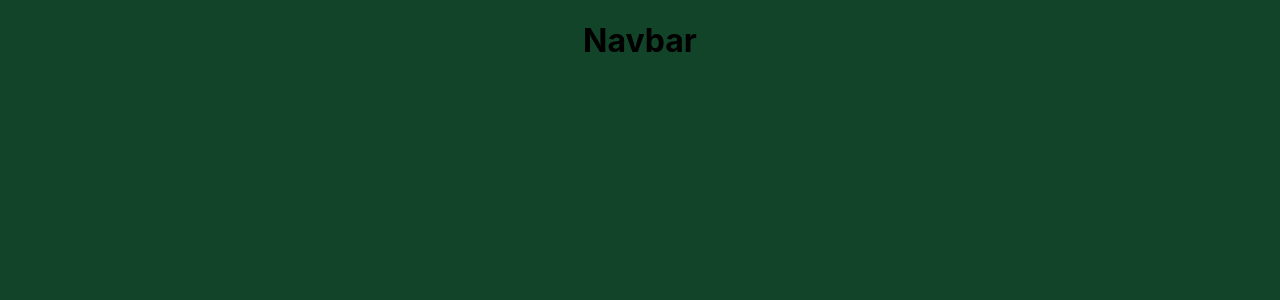
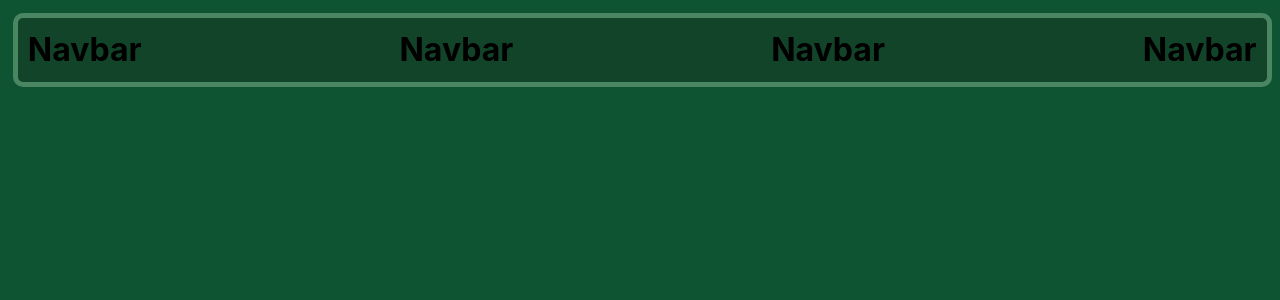
Before and after one commit to nikitochkaa/Plants, a React (Create React App) app: page / in a window 1280 px wide. Shown: the top 300 px of the page. Built offline with nearby package versions, Linux system fonts and the light colour scheme.

Commit message:
NavBar done

```diff
--- a/src/components/NavBar.tsx
+++ b/src/components/NavBar.tsx
@@ -4,6 +4,9 @@
   return (
     <div className="navbar">
       <h1>Navbar</h1>
+      <h1>Navbar</h1>
+      <h1>Navbar</h1>
+      <h1>Navbar</h1>
     </div>
   );
 };
--- a/src/styles/App.css
+++ b/src/styles/App.css
@@ -1,6 +1,6 @@
 .App {
   text-align: center;
-  background-color: #124429;
+  background-color: #0e5432;
   height:100%;
   width: 100%;
   position:fixed;
--- a/src/styles/NavBar.css
+++ b/src/styles/NavBar.css
@@ -0,0 +1,14 @@
+.navbar {
+    position: fixed;
+    height: 8%;
+    width: 96%;
+    margin: 1% 2% 2% 1%;
+    display: flex;
+    justify-content: space-between;
+    align-items: center;
+    background-color: #124429;
+    border: 5px solid #4a8662;
+    border-radius: 10px;
+    z-index: 100;
+    padding-inline: 10px;
+}
```
